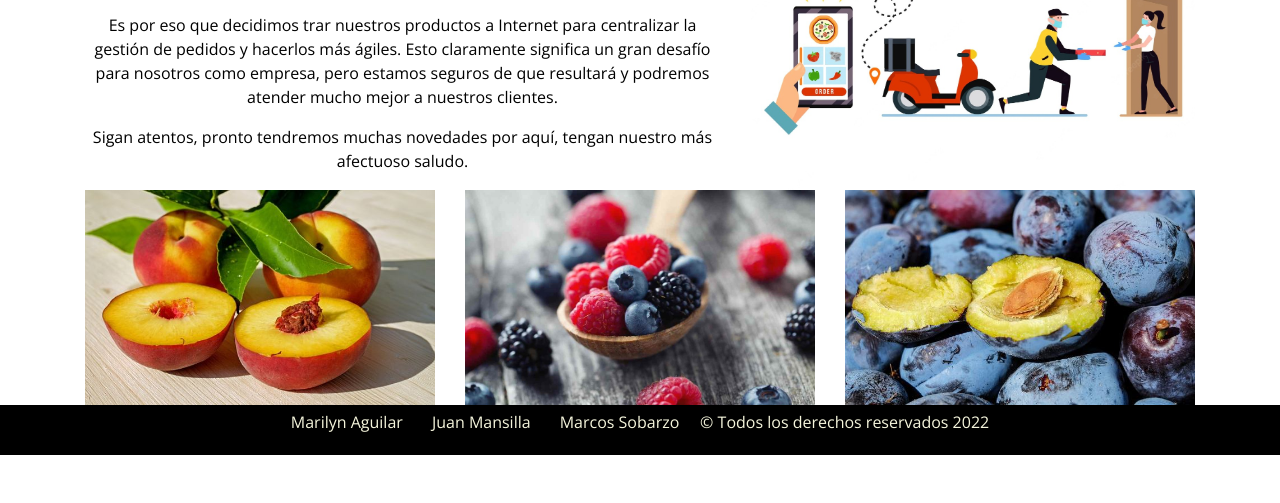
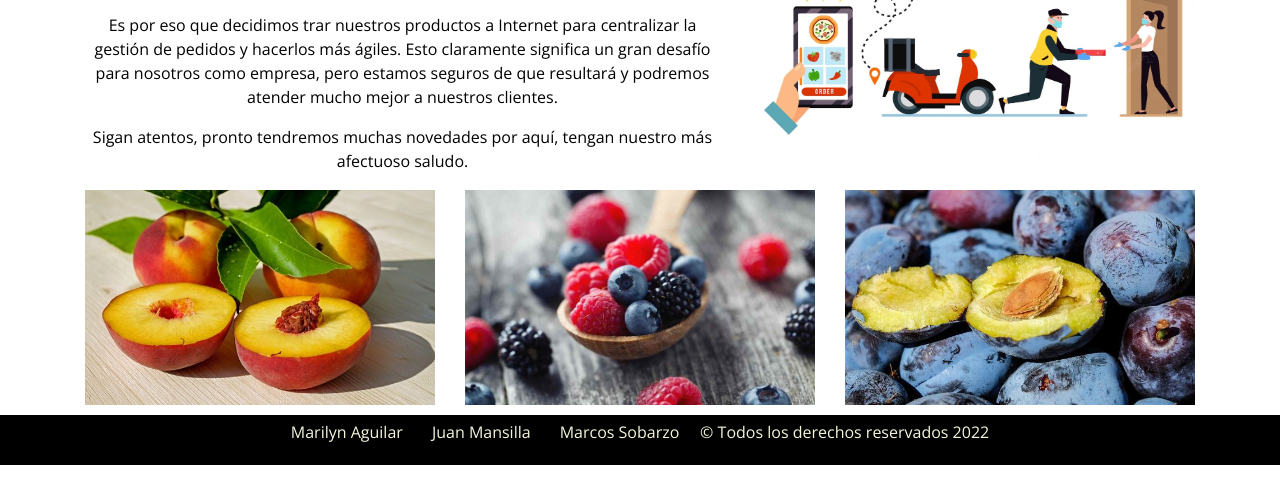
Before and after one commit to jlmansilla/codigo_bootcamp, a plain HTML site: page Práctico Grupal M5AE3/index.html in a window 1280 px wide. Shown: the part 163-666 px from the top of the page. Drawn offline with nearby package versions, Linux system fonts and the light colour scheme.

Commit message:
cambios relevantes

```diff
--- a/Práctico Grupal M5AE3/assets/css/style.css
+++ b/Práctico Grupal M5AE3/assets/css/style.css
@@ -1,7 +1,7 @@
 body{
     font-family: 'Open Sans', sans-serif;
           margin: 0;
-          margin-bottom: 10px;
+        /*margin-bottom: 10px;*/
 
 
 
@@ -20,6 +20,7 @@ body{
 #main-footer{
    background-color: black;
    color:beige;
+   margin-top: 10px;
    padding: 5px;
    text-align: center;
 }
--- a/Práctico Grupal M5AE3/index.html
+++ b/Práctico Grupal M5AE3/index.html
@@ -50,7 +50,7 @@
             </div>
           </section>
 
-          <section id="galería">
+          <section id="galeria">
             <div class="container">
                 <div class="row">
                   <div class="col-sm-4 col-md-4 col-lg-4 col-xl-4">
@@ -74,11 +74,11 @@
 
           <footer id="main-footer" >
             <div class="container">
-                <div class="col">
+
                     <p>
                        Marilyn Aguilar &nbsp;  &nbsp; &nbsp;  Juan Mansilla &nbsp; &nbsp; &nbsp;   Marcos Sobarzo &nbsp; &nbsp;  &copy; Todos los derechos reservados <time datetime="2022">2022</time>
                     </p>
-                </div>
+
             </div>
         </footer>
     </body>
```
